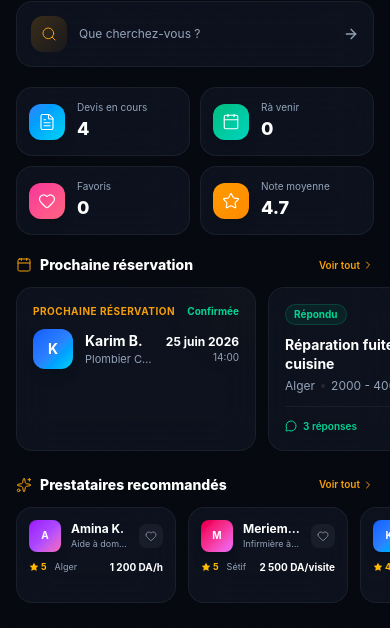
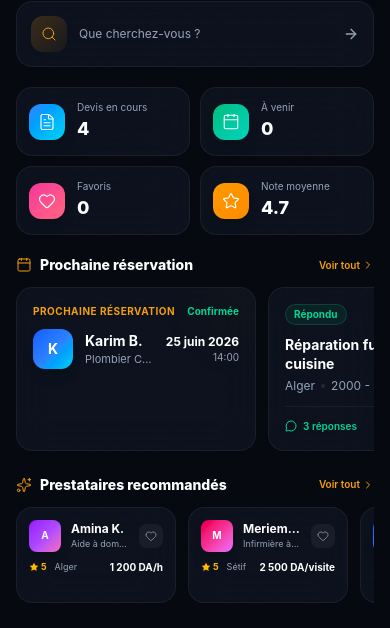
Before and after one commit to karimbzn31/ZYVO-OFFICIEL-, a React (Vite) app: page /dashboard/client in a window 390 px wide. Shown: the part 137-765 px from the top of the page. Built offline with nearby package versions, Linux system fonts and the light colour scheme.

Commit message:
fix(layout): overflow-x-hidden, nettoie -mx-4 scroll et caracteres dans Accueil + DashboardLayout

```diff
--- a/src/components/dashboard/DashboardLayout.jsx
+++ b/src/components/dashboard/DashboardLayout.jsx
@@ -132,7 +132,7 @@ export default function DashboardLayout() {
       </div>
 
       {/* Main */}
-      <div className="lg:pl-64 pt-14 lg:pt-0 pb-20 lg:pb-0 min-h-screen">
+      <div className="lg:pl-64 pt-14 lg:pt-0 pb-20 lg:pb-0 min-h-screen overflow-x-hidden">
         <div className="max-w-6xl mx-auto p-4 sm:p-6 lg:p-8">
           <motion.div
             key={location.pathname}
--- a/src/pages/dashboard/Accueil.jsx
+++ b/src/pages/dashboard/Accueil.jsx
@@ -232,7 +232,7 @@ export default function Accueil() {
 
   const stats = useMemo(() => [
     { icon: FileText, label: 'Devis en cours', value: quotes.filter(q => q.status === 'pending' || q.status === 'answered').length, gradient: 'from-blue-500 to-cyan-400', delay: 0.05 },
-    { icon: Calendar, label: 'R\xe0 venir', value: bookings.filter(b => b.status === 'Confirmée' || b.status === 'En attente').length, gradient: 'from-emerald-500 to-teal-400', delay: 0.1 },
+    { icon: Calendar, label: 'À venir', value: bookings.filter(b => b.status === 'Confirmée' || b.status === 'En attente').length, gradient: 'from-emerald-500 to-teal-400', delay: 0.1 },
     { icon: Heart, label: 'Favoris', value: favorites.length, gradient: 'from-pink-500 to-rose-400', delay: 0.15 },
     { icon: Star, label: 'Note moyenne', value: '4.7', gradient: 'from-amber-500 to-orange-400', delay: 0.2 },
   ], [favorites.length, bookings])
@@ -252,7 +252,7 @@ export default function Accueil() {
   if (loading) return <SkeletonState />
 
   return (
-    <div className="space-y-5 sm:space-y-7">
+    <div className="space-y-5 sm:space-y-7 overflow-x-hidden">
       {/* ===== GREETING ===== */}
       <motion.div
         initial={{ opacity: 0, y: 12 }}
@@ -271,7 +271,7 @@ export default function Accueil() {
                   {unreadCount} notification{unreadCount > 1 ? 's' : ''} non lue{unreadCount > 1 ? 's' : ''}
                 </span>
               ) : (
-                'Pr\xeat \xe0 trouver le bon pro ?'
+                'Prêt à trouver le bon pro ?'
               )}
             </p>
           </div>
@@ -334,7 +334,7 @@ export default function Accueil() {
             title={nextBooking ? 'Prochaine réservation' : 'Mes derniers devis'}
             linkTo="/dashboard/client/reservations"
           />
-          <div className="flex gap-3 overflow-x-auto pb-1 scrollbar-hide -mx-4 sm:mx-0 px-4 sm:px-0">
+          <div className="flex gap-3 overflow-x-auto pb-1 scrollbar-hide">
             {nextBooking && <BookingCard booking={nextBooking} />}
             {recentQuotes.map(q => (
               <QuoteCard key={q.id} quote={q} />
@@ -354,7 +354,7 @@ export default function Accueil() {
           title="Prestataires recommandés"
           linkTo="/dashboard/client/explorer"
         />
-        <div className="flex gap-3 overflow-x-auto pb-1 scrollbar-hide -mx-4 sm:mx-0 px-4 sm:px-0">
+        <div className="flex gap-3 overflow-x-auto pb-1 scrollbar-hide">
           {topProviders.map(p => (
             <ProviderCardMini key={p.id} provider={p} />
           ))}
@@ -372,7 +372,7 @@ export default function Accueil() {
             icon={Heart}
             title="Récemment consultés"
           />
-          <div className="flex gap-3 overflow-x-auto pb-1 scrollbar-hide -mx-4 sm:mx-0 px-4 sm:px-0">
+          <div className="flex gap-3 overflow-x-auto pb-1 scrollbar-hide">
             {recent.map(p => (
               <ProviderCardMini key={p.id} provider={p} />
             ))}
```
